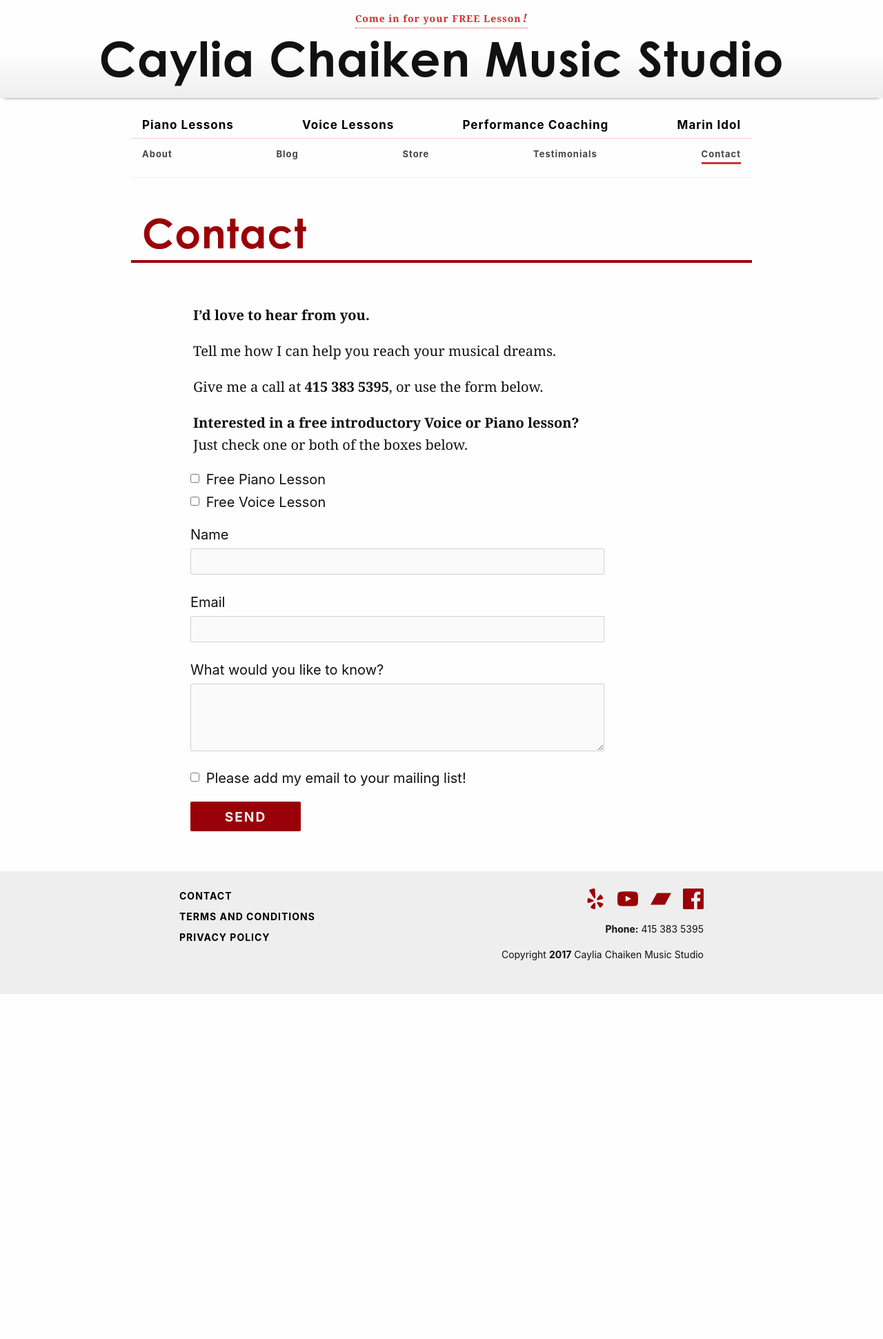
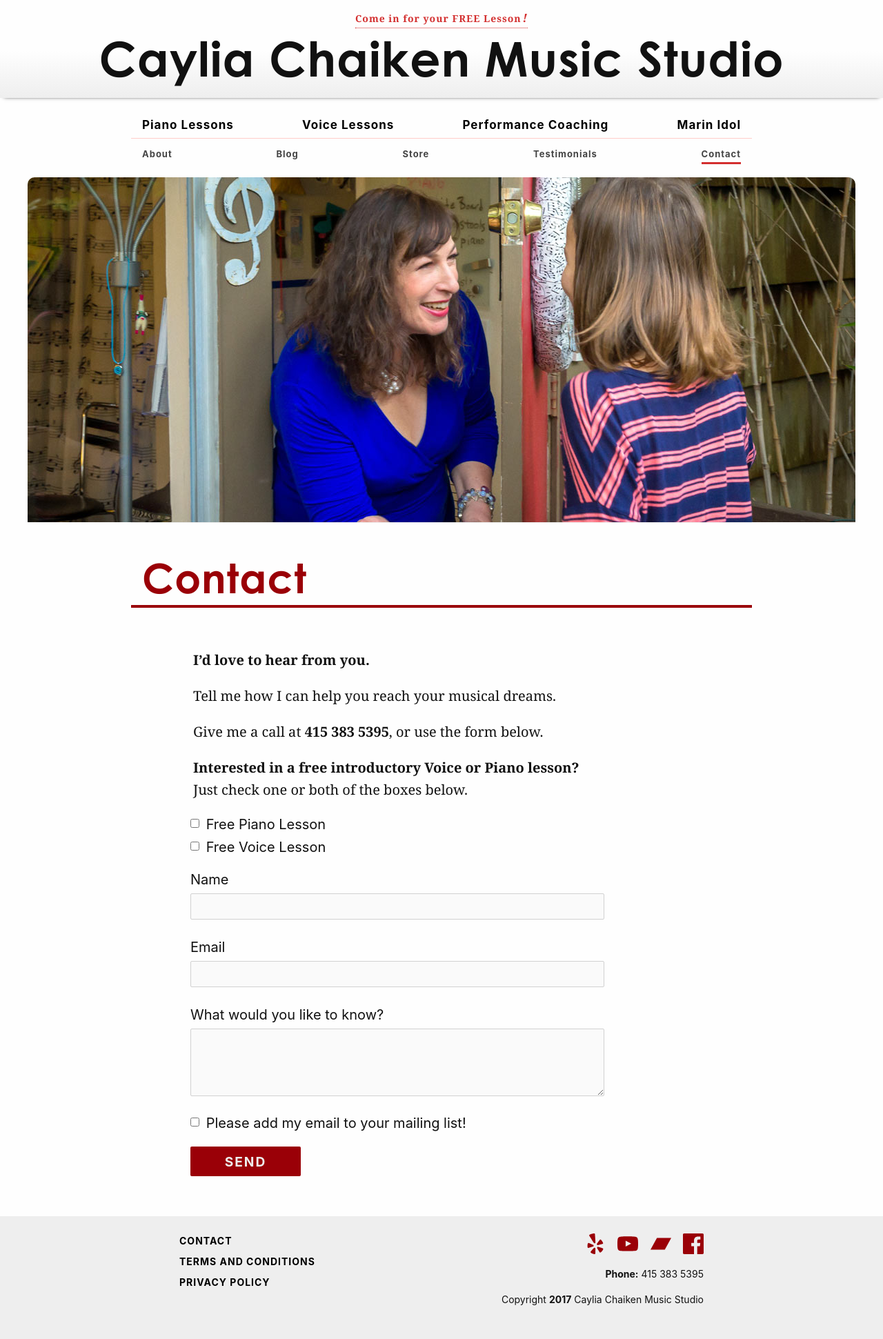
Before and after one commit to cchaiken/ccms, a Jekyll site: the page built from contact.md, in a window 1280 px wide. Shown: the whole page at 69% size. Built offline with Jekyll 4.4.1, drawn with Linux system fonts in a browser that asks for light colours; some web fonts are replaced; before the commit the page ends 1441 px from its top, so only the background shows below that.

Commit message:
Updated Contact

```diff
--- a/contact.md
+++ b/contact.md
@@ -8,6 +8,7 @@ intro:
   style: plain
 contact:
   telephone: 415 383 5395
+hero: contact-page-caylia-chaiken-music-lessons-narrow.jpg
 ---
 
 **I’d love to hear from you.**
```
